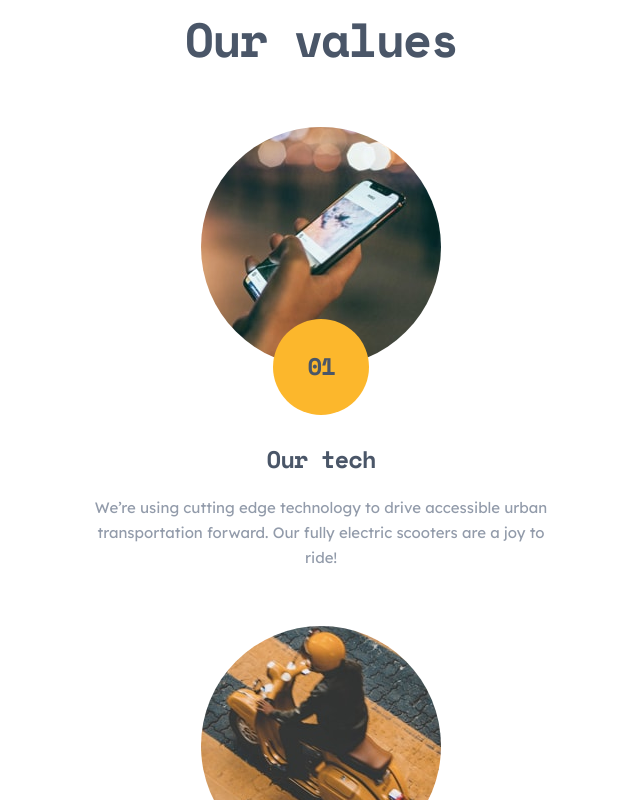
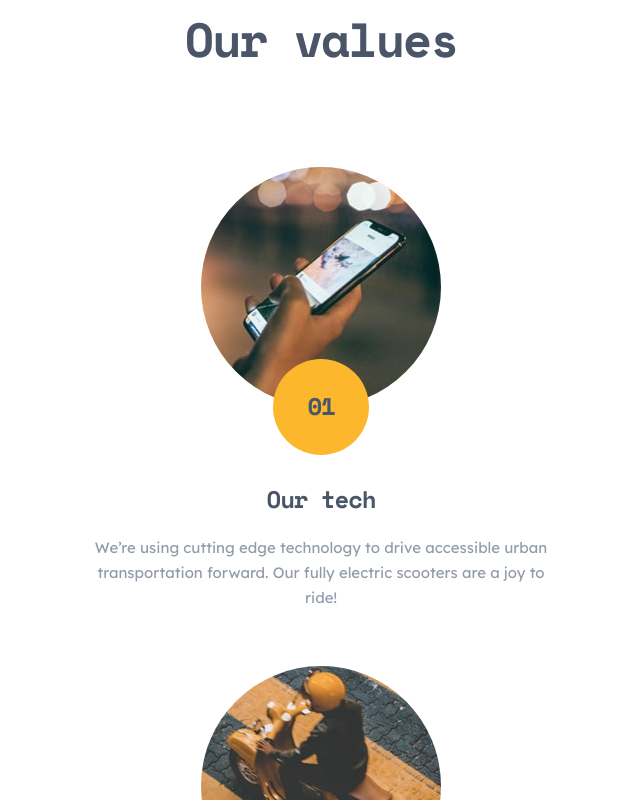
Before and after one commit to xaviguasch/scoot-multipage-website-app-frontendmentor-prac, a React (Create React App) app: page /about in a window 1280 px wide. Shown: the part 2040-2840 px from the top of the page, without its empty margins (319-959 px from the left). Built offline with nearby package versions, Linux system fonts and the light colour scheme.

Commit message:
styled Main C section of Careers component for tablet

```diff
--- a/src/components/Careers.css
+++ b/src/components/Careers.css
@@ -87,4 +87,9 @@
   }
 
   /* Main C */
+  .card-list {
+    margin-top: 6.5em;
+  }
+
+  /* Main E */
 }
```
